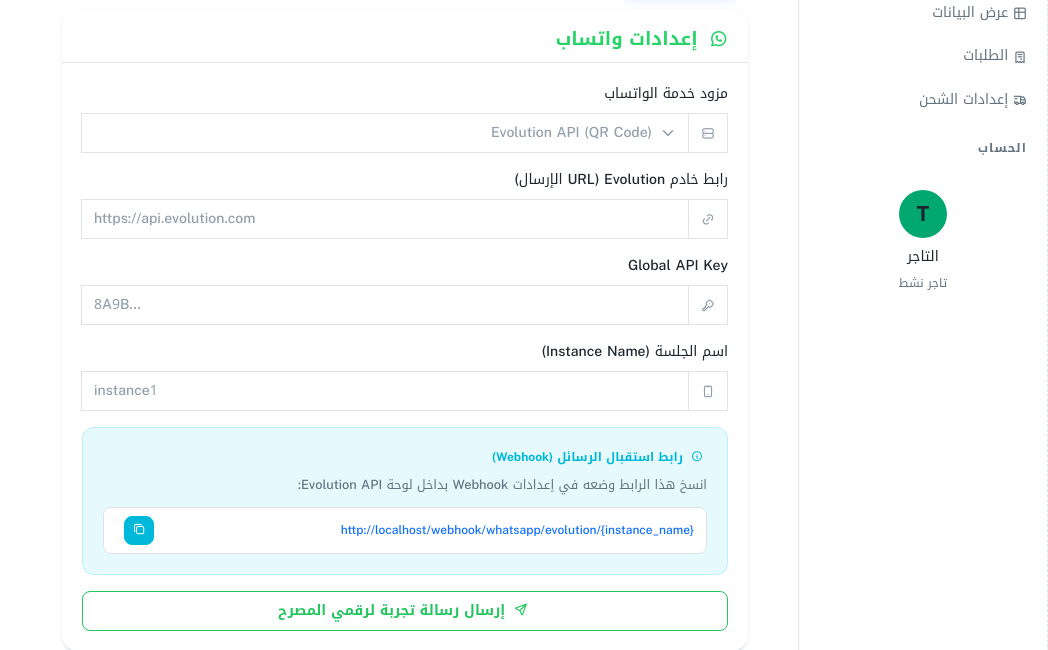
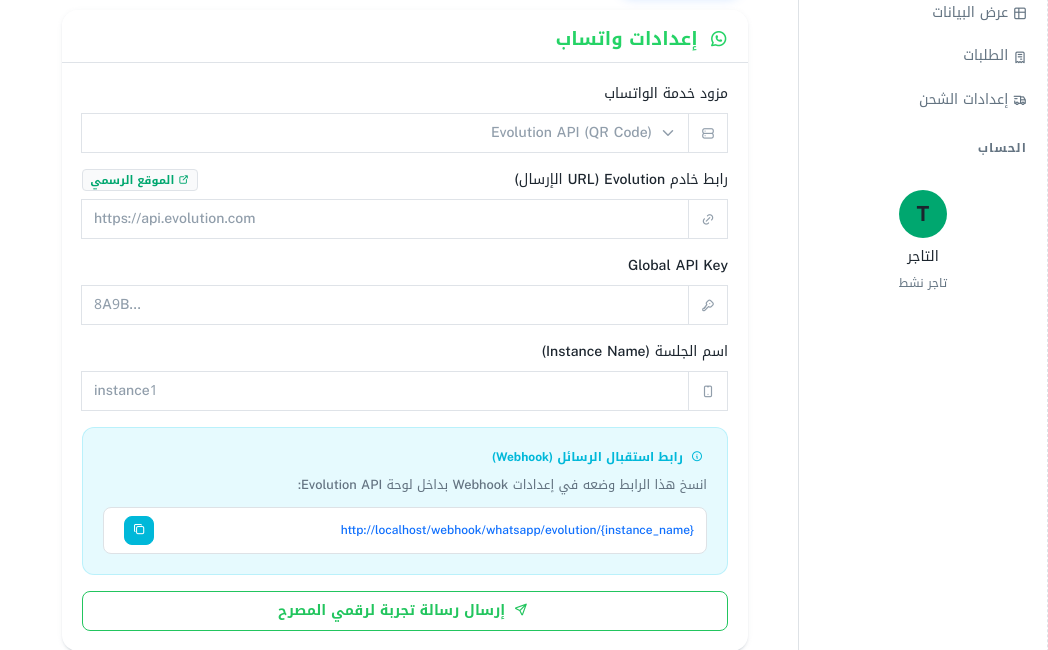
Before and after one commit to Alsoltan00/ai_sales_agent, a FastAPI app: template templates/merchant/channels.html in a window 1280 px wide. Shown: the part 332-982 px from the top of the page, without its empty margins (232-1280 px from the left). Run offline with FastAPI, Linux system fonts and the light colour scheme; the template is opened without the code that fills it, so the values that code supplies are empty; some libraries are stand-ins or nearby versions.

Commit message:
Add direct API help links for all channels

```diff
--- a/templates/merchant/channels.html
+++ b/templates/merchant/channels.html
@@ -133,7 +133,12 @@
                     <!-- Evolution API Fields -->
                     <div id="wa-evolution" class="dynamic-form {% if not channels_config.whatsapp_provider or channels_config.whatsapp_provider == 'evolution' %}active{% endif %}">
                         <div class="mb-4">
-                            <label class="form-label fw-600">رابط خادم Evolution (URL الإرسال)</label>
+                            <label class="form-label fw-600 d-flex justify-content-between align-items-center">
+                                <span>رابط خادم Evolution (URL الإرسال)</span>
+                                <a href="https://evolution-api.com/" target="_blank" class="badge bg-light text-primary border text-decoration-none" style="font-size: 0.7rem;">
+                                    <i class="ti ti-external-link"></i> الموقع الرسمي
+                                </a>
+                            </label>
                             <div class="input-group">
                                 <span class="input-group-text"><i class="ti ti-link"></i></span>
                                 <input type="url" id="evolution_api_url" class="form-control"
@@ -181,7 +186,12 @@
                     <!-- Meta Official API Fields -->
                     <div id="wa-official" class="dynamic-form {% if channels_config.whatsapp_provider == 'official' %}active{% endif %}">
                         <div class="mb-4">
-                            <label class="form-label fw-600">Phone Number ID</label>
+                            <label class="form-label fw-600 d-flex justify-content-between align-items-center">
+                                <span>Phone Number ID</span>
+                                <a href="https://developers.facebook.com/apps/" target="_blank" class="badge bg-light text-primary border text-decoration-none" style="font-size: 0.7rem;">
+                                    <i class="ti ti-external-link"></i> استخراج من Meta
+                                </a>
+                            </label>
                             <div class="input-group">
                                 <span class="input-group-text"><i class="ti ti-hash"></i></span>
                                 <input type="text" id="meta_phone_number_id" class="form-control"
@@ -311,7 +321,12 @@
                     <p class="text-secondary small mb-4">اربط حساب إنستقرام للرد على التعليقات والرسائل المباشرة (DM) عبر الذكاء الاصطناعي (مباشرة دون جدار حماية).</p>
 
                     <div class="mb-4">
-                        <label class="form-label fw-600">Instagram Access Token</label>
+                        <label class="form-label fw-600 d-flex justify-content-between align-items-center">
+                            <span>Instagram Access Token</span>
+                            <a href="https://developers.facebook.com/apps/" target="_blank" class="badge bg-light text-primary border text-decoration-none" style="font-size: 0.7rem;">
+                                <i class="ti ti-external-link"></i> استخراج من Meta
+                            </a>
+                        </label>
                         <div class="input-group">
                             <span class="input-group-text"><i class="ti ti-key"></i></span>
                             <input type="password" id="instagram_access_token" class="form-control"
@@ -343,7 +358,12 @@
                     <p class="text-secondary small mb-4">اربط متجر تيك توك الخاص بك (TikTok Shop / Messaging) عبر الذكاء الاصطناعي (مباشرة دون جدار حماية).</p>
 
                     <div class="mb-4">
-                        <label class="form-label fw-600">TikTok Access Token</label>
+                        <label class="form-label fw-600 d-flex justify-content-between align-items-center">
+                            <span>TikTok Access Token</span>
+                            <a href="https://developers.tiktok.com/console/" target="_blank" class="badge bg-light text-dark border text-decoration-none" style="font-size: 0.7rem;">
+                                <i class="ti ti-external-link"></i> TikTok Console
+                            </a>
+                        </label>
                         <div class="input-group">
                             <span class="input-group-text"><i class="ti ti-key"></i></span>
                             <input type="password" id="tiktok_access_token" class="form-control"
@@ -374,7 +394,12 @@
                 <div class="card-body">
                     <p class="text-secondary small mb-4">قم بإدخال مفتاح البوت (Token) الخاص بتيليجرام (يعمل مباشرة دون جدار حماية).</p>
                     <div class="mb-2">
-                        <label class="form-label fw-600">Telegram Bot Token (من BotFather)</label>
+                        <label class="form-label fw-600 d-flex justify-content-between align-items-center">
+                            <span>Telegram Bot Token (من BotFather)</span>
+                            <a href="https://t.me/BotFather" target="_blank" class="badge bg-light text-info border text-decoration-none" style="font-size: 0.7rem;">
+                                <i class="ti ti-brand-telegram"></i> @BotFather
+                            </a>
+                        </label>
                         <div class="input-group">
                             <span class="input-group-text"><i class="ti ti-robot"></i></span>
                             <input type="password" id="telegram_bot_token" class="form-control"
```
